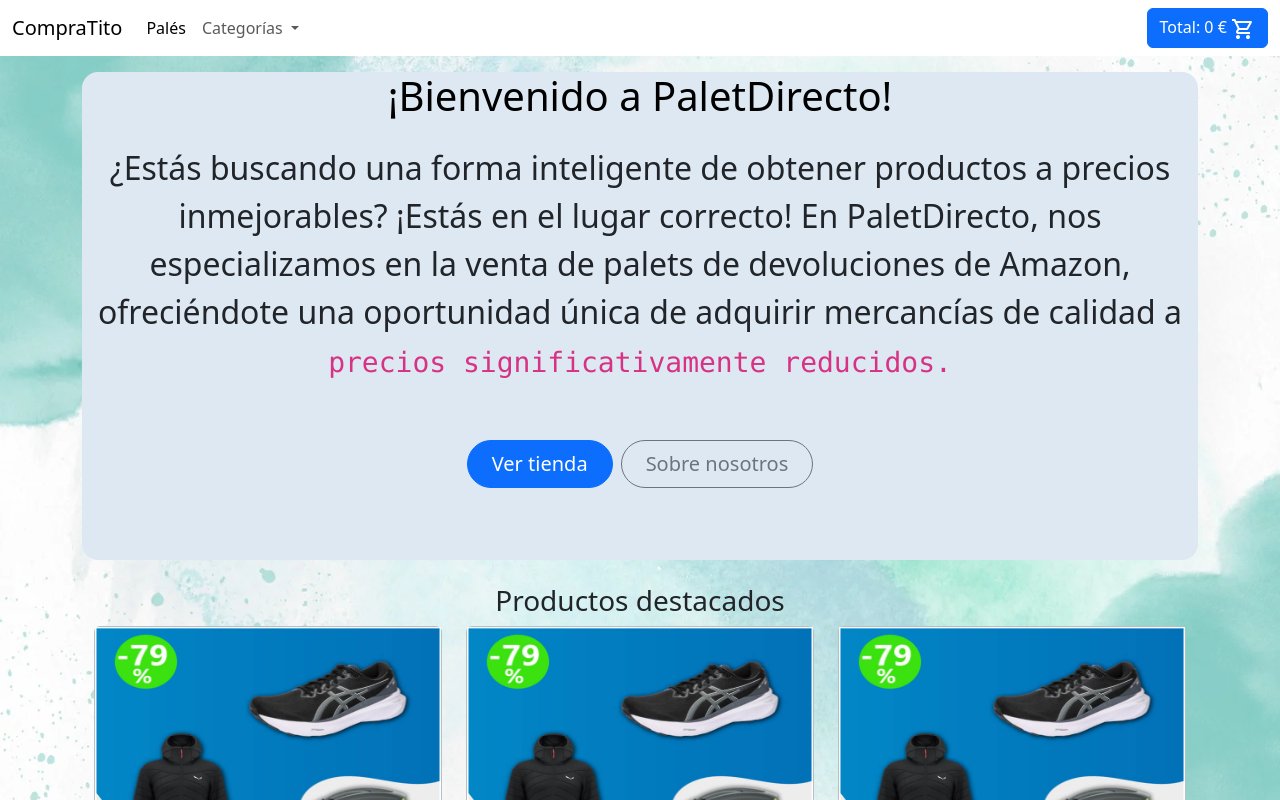
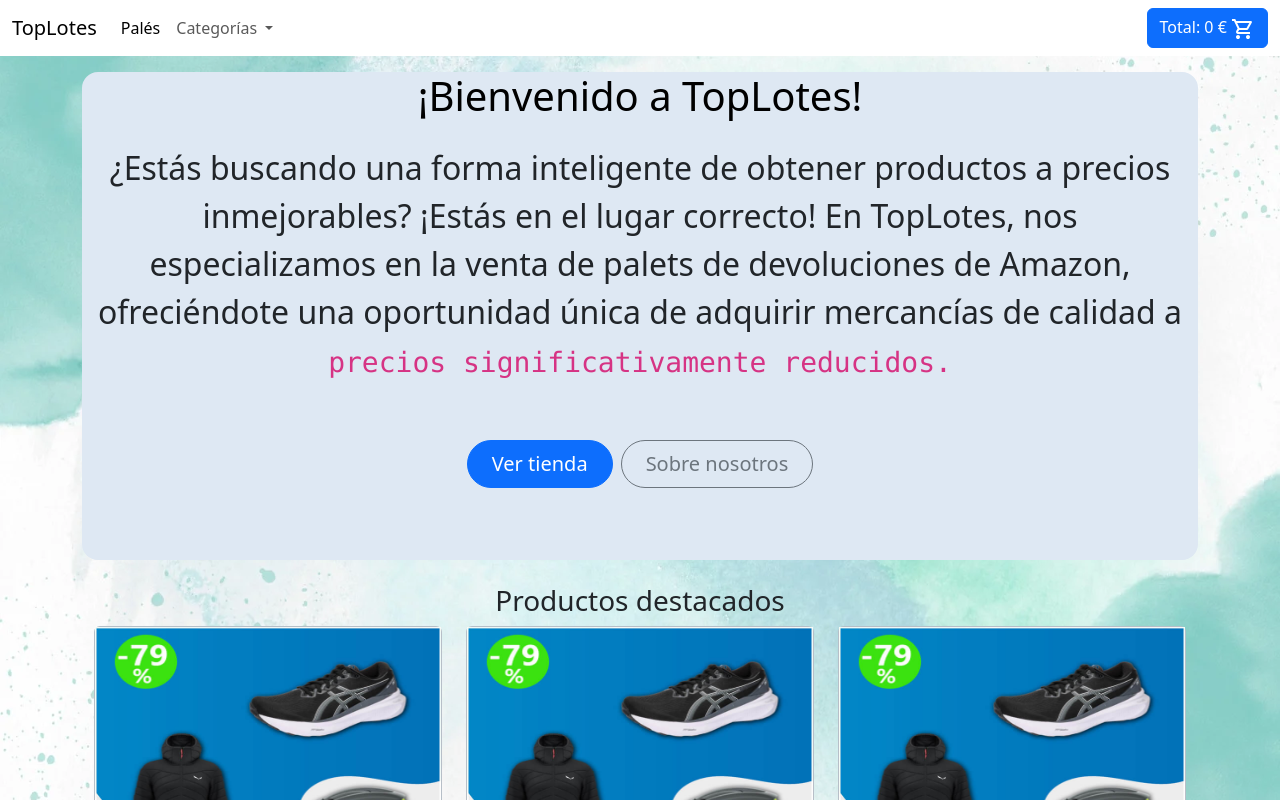
Before and after one commit to RubenRomeroCab/TopLotes, an Angular app: page /home in a window 1280 px wide. Shown: the top 800 px of the page. Built offline with nearby package versions, Linux system fonts and the light colour scheme.

Commit message:
Cambios en el nombre

```diff
--- a/src/app/components/carrito-details/carrito-details.component.html
+++ b/src/app/components/carrito-details/carrito-details.component.html
@@ -47,7 +47,6 @@
     </div>
 
 
-
     <div class="mt-4">
       <div class="card rounded-3">
         <h4 class="text-center">Realizar pago</h4>
--- a/src/app/components/home/home.component.html
+++ b/src/app/components/home/home.component.html
@@ -1,13 +1,13 @@
 <div class="container">
     <div class="mt-1 text-center  rounded-4 bg">
-      <h1 class="text-body-emphasis mt-3">¡Bienvenido a PaletDirecto!</h1>
+      <h1 class="text-body-emphasis mt-3">¡Bienvenido a TopLotes!</h1>
  <!--      <div class="d-lg-inline mt-4 mb-4 ">
         <img src="insta30.png" alt="" class="me-3">
         <img src="youtube.png" alt="" class="me-3">
         <img src="waa.png" alt="" class="me-3">
         </div> -->
       <p class="  fs-2 text-body text-center  p-3">
-        ¿Estás buscando una forma inteligente de obtener productos a precios inmejorables? ¡Estás en el lugar correcto! En PaletDirecto,
+        ¿Estás buscando una forma inteligente de obtener productos a precios inmejorables? ¡Estás en el lugar correcto! En TopLotes,
          nos especializamos en la venta de palets de devoluciones de Amazon, ofreciéndote una oportunidad única de adquirir mercancías de
           calidad a <code>precios significativamente reducidos.</code>
       </p>
--- a/src/app/components/nav/nav.component.html
+++ b/src/app/components/nav/nav.component.html
@@ -1,6 +1,6 @@
 <nav class="navbar navbar-expand-lg bg-white sticky-top">
     <div class="container-fluid">
-      <a class="navbar-brand" [routerLink]="['/home']" routerLinkActive="router-link-active">CompraTito</a>
+      <a class="navbar-brand" [routerLink]="['/home']" routerLinkActive="router-link-active">TopLotes</a>
       <button (click)="verCarrito()" class="btn btn-primary ms-auto me-3 d-lg-none">{{precioTotalConIVA}} €
         <svg xmlns="http://www.w3.org/2000/svg" height="24px" viewBox="0 -960 960 960" width="24px" fill="#FFFFFF">
           <path
--- a/src/index.html
+++ b/src/index.html
@@ -2,7 +2,7 @@
 <html lang="en">
 <head>
   <meta charset="utf-8">
-  <title>CompraVenta</title>
+  <title>TopLotes</title>
   <base href="/">
   <meta name="viewport" content="width=device-width, initial-scale=1">
   <link rel="icon" type="image/x-icon" href="favicon.ico">
```
